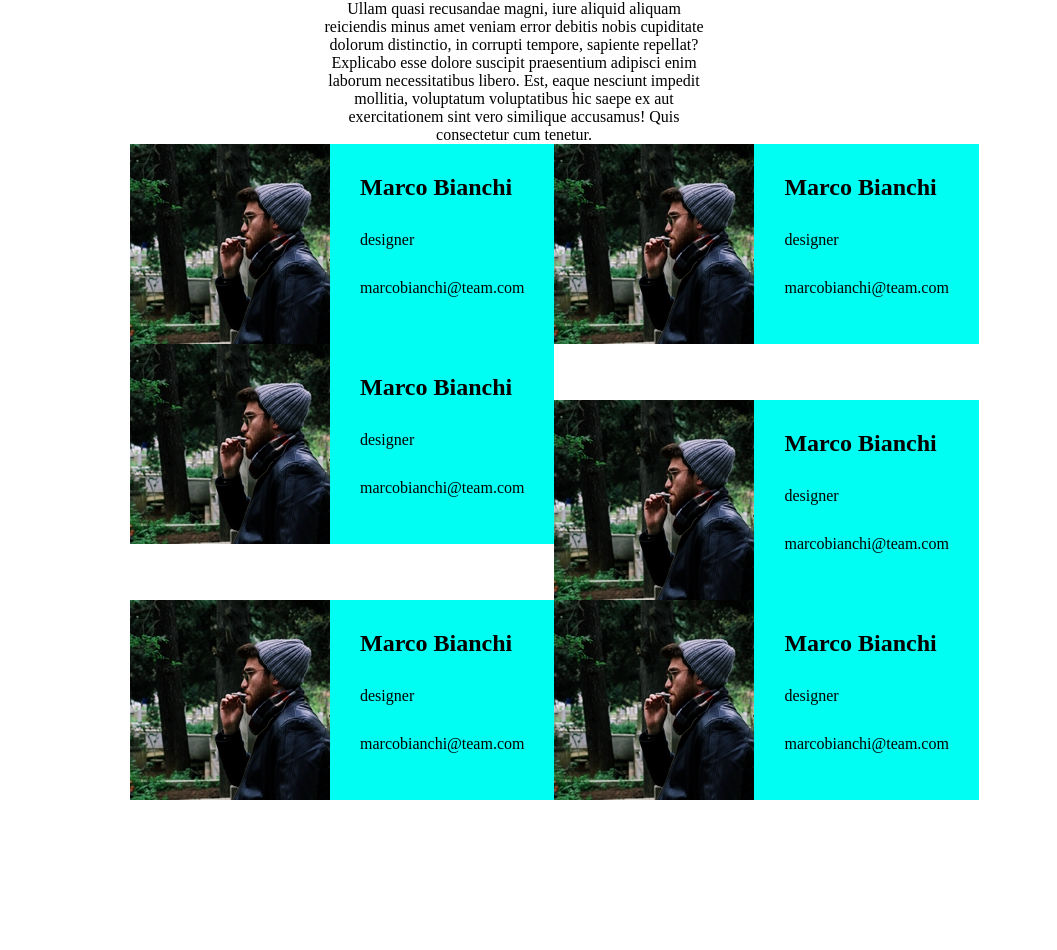
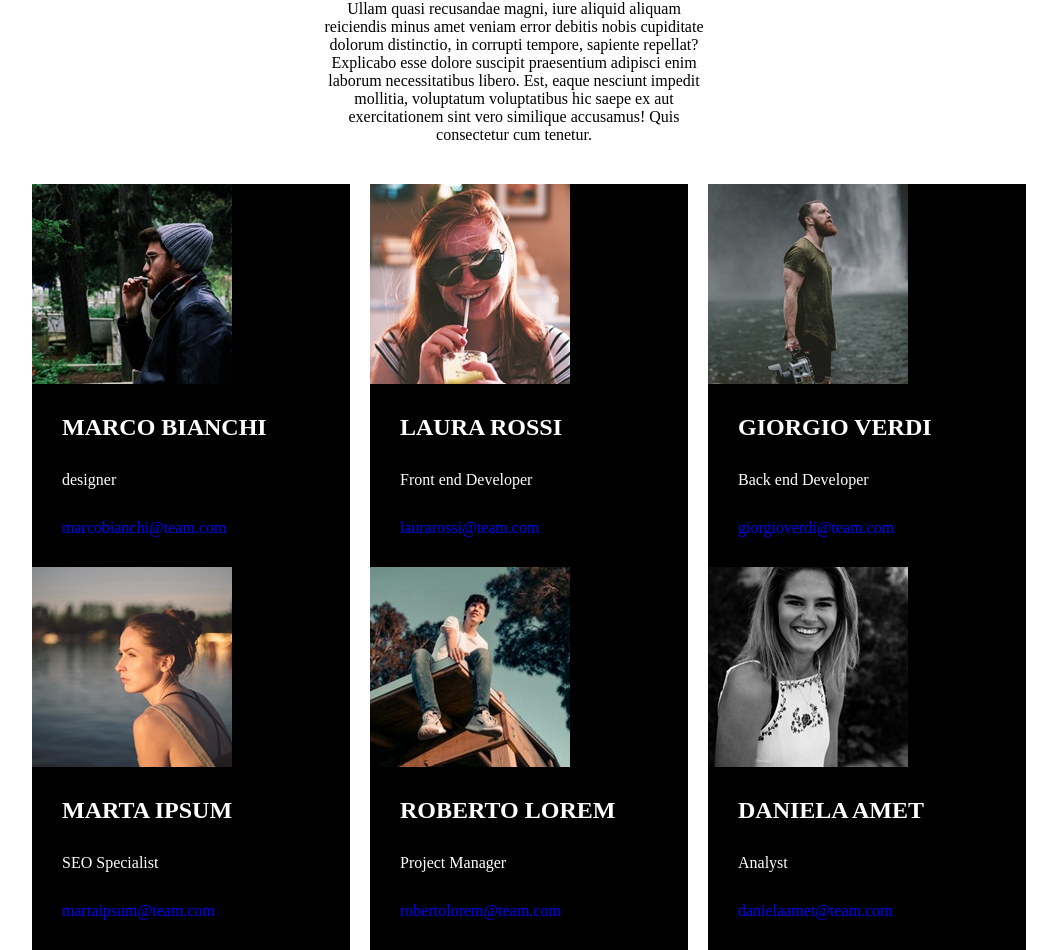
Before and after one commit to Mftr96/html-css-float-cards, a plain HTML site: page index.html in a window 1280 px wide. Shown: the part 133-1083 px from the top of the page, without its empty margins (126-1183 px from the left). Before the commit the page ends 933 px from the top, so only its background shows below. Drawn offline with Linux system fonts and the light colour scheme.

Commit message:
rifiniture

```diff
--- a/css/style.css
+++ b/css/style.css
@@ -3,6 +3,7 @@
     padding: 0;
     box-sizing: border-box;
 }
+
 
 header{
     text-align: center;
@@ -16,19 +17,30 @@ header{
     margin-left:35%;
 }
 
+.righe{
+    width: 80%;
+    margin: 0 auto;
+    height: 200px;
+}
+
 section{
-    background-color: rgb(0, 255, 242);
-    margin-left: 20%;
-    height: 35%;
-    margin-bottom: 20%;
+    height: 200px;
+    margin: 0 auto;
+    margin-bottom:5%;
+    margin-top: 40px;
+    padding-left: 10px;
+
 }
 
 section *{
-    background-color:rgb(0, 255, 242) ;
+    background-color:black ;
+    color: white;
 }
 
 .profilo{
     float: left;
+    margin-left: 20px;
+    width: calc(100% / 3 - 20px);
 }
 
 .profilo::after{
@@ -63,3 +75,7 @@ section *{
 .testo>p{
     padding-top:30px;
 }
+
+p:nth-child(3){
+    color: blue;
+}
--- a/index.html
+++ b/index.html
@@ -17,60 +17,31 @@
             Explicabo esse dolore suscipit praesentium adipisci enim laborum necessitatibus libero. Est, eaque nesciunt impedit mollitia, voluptatum voluptatibus hic saepe ex aut exercitationem sint vero similique accusamus! Quis consectetur cum tenetur.</p>
         </div>
         <!-- prima riga con i profili -->
+        <div class="righe">
             <section>
                 <div class="profilo">
                     <img src="./assets/assets/img/male1.png" alt="">
                     <div class="testo">
-                    <h2>Marco Bianchi</h2>
+                        <h2>MARCO BIANCHI</h2>
                         <p>designer</p>
                         <p>marcobianchi@team.com</p>
 
                     </div>
                 </div>            <div class="profilo">
-                <img src="./assets/assets/img/male1.png" alt="">
+                    <img src="./assets/assets/img/female1.png" alt="">
                     <div class="testo">
-                    <h2>Marco Bianchi</h2>
-                    <p>designer</p>
-                    <p>marcobianchi@team.com</p>
+                        <h2>LAURA ROSSI</h2>
+                        <p>Front end Developer</p>
+                        <p>laurarossi@team.com</p>
 
                     </div>
                 </div>
                 <div class="profilo">
-                <img src="./assets/assets/img/male1.png" alt="">
+                    <img src="./assets/assets/img/male2.png" alt="">
                     <div class="testo">
-                    <h2>Marco Bianchi</h2>
-                    <p>designer</p>
-                    <p>marcobianchi@team.com</p>
-
-                </div>
-            </div>
-
-
-        </section>
-        <section>
-            <div class="profilo">
-                <img src="./assets/assets/img/male1.png" alt="">
-                <div class="testo">
-                    <h2>Marco Bianchi</h2>
-                    <p>designer</p>
-                    <p>marcobianchi@team.com</p>
-
-                </div>
-            </div>            <div class="profilo">
-                <img src="./assets/assets/img/male1.png" alt="">
-                <div class="testo">
-                    <h2>Marco Bianchi</h2>
-                    <p>designer</p>
-                    <p>marcobianchi@team.com</p>
-
-                </div>
-            </div>
-            <div class="profilo">
-                <img src="./assets/assets/img/male1.png" alt="">
-                <div class="testo">
-                    <h2>Marco Bianchi</h2>
-                    <p>designer</p>
-                    <p>marcobianchi@team.com</p>
+                        <h2>GIORGIO VERDI </h2>
+                        <p>Back end Developer</p>
+                        <p>giorgioverdi@team.com</p>
 
                     </div>
                 </div>
@@ -78,6 +49,42 @@
 
             </section>
 
+            <!-- seconda riga profili -->
+            <section>
+                <div class="profilo">
+                    <img src="./assets/assets/img/female2.png" alt="">
+                    <div class="testo">
+                        <h2>MARTA IPSUM</h2>
+                        <p>SEO Specialist</p>
+                        <p>martaipsum@team.com</p>
+
+                    </div>
+                </div>            <div class="profilo">
+                    <img src="./assets/assets/img/male3.png" alt="">
+                    <div class="testo">
+                        <h2>ROBERTO LOREM</h2>
+                        <p>Project Manager</p>
+                        <p>robertolorem@team.com</p>
+
+                    </div>
+                </div>
+                <div class="profilo">
+                    <img src="./assets/assets/img/female3.png" alt="">
+                    <div class="testo">
+                        <h2>DANIELA AMET </h2>
+                        <p>Analyst</p>
+                        <p>danielaamet@team.com</p>
+
+                    </div>
+                </div>
+
+
+            </section>
+
+
+        </div>
+
+
     </main>
 
 </body>
```
Lines whose indentation alone changed are shown as unchanged.
